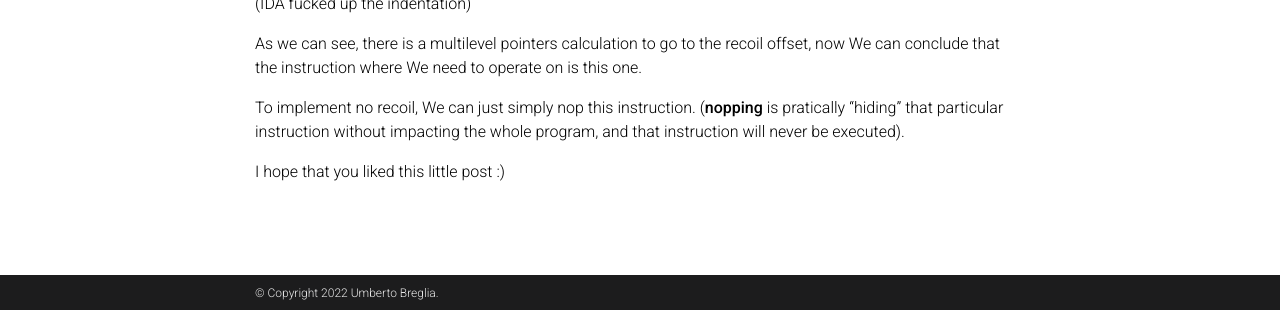
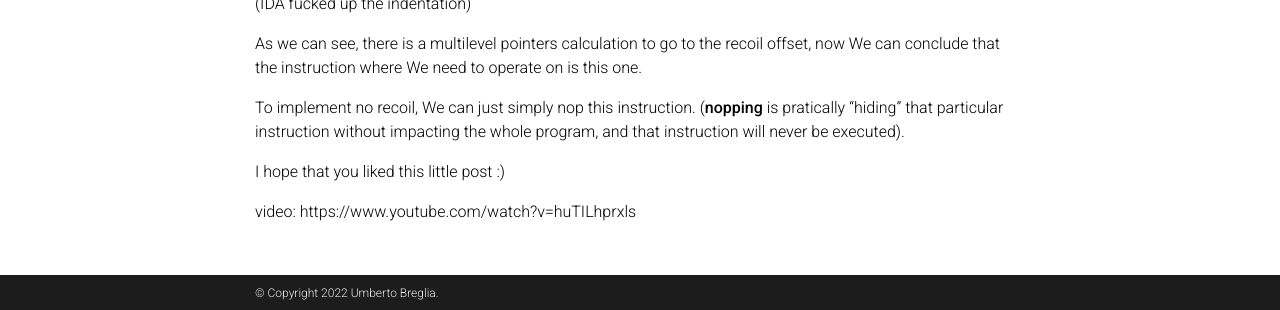
Before and after one commit to Graffioh/graffioh, a Jekyll site: the page built from _posts/2022-06-09-reversing-assault-cube.md, in a window 1280 px wide and 900 px high, scrolled down 3744 px, cut to the strip 590-900 px from the top of the window. Built offline with Jekyll 4.4.1, drawn with Linux system fonts in a browser that asks for light colours; full-size pictures stand in for the smaller copies a plugin makes; comment, search, counter and statistics services are not loaded; a style sheet for code colours, icons or effects is not loaded; some of the changed lines change nothing that is shown.

Commit message:
added video example link in reversing assault cube

```diff
--- a/_posts/2022-06-09-reversing-assault-cube.md
+++ b/_posts/2022-06-09-reversing-assault-cube.md
@@ -107,3 +107,5 @@ As we can see, there is a multilevel pointers calculation to go to the recoil of
 To implement no recoil, We can just simply nop this instruction. (**nopping** is pratically "hiding" that particular instruction without impacting the whole program, and that instruction will never be executed).
 
 I hope that you liked this little post :)
+
+video: https://www.youtube.com/watch?v=huTILhprxls
```
